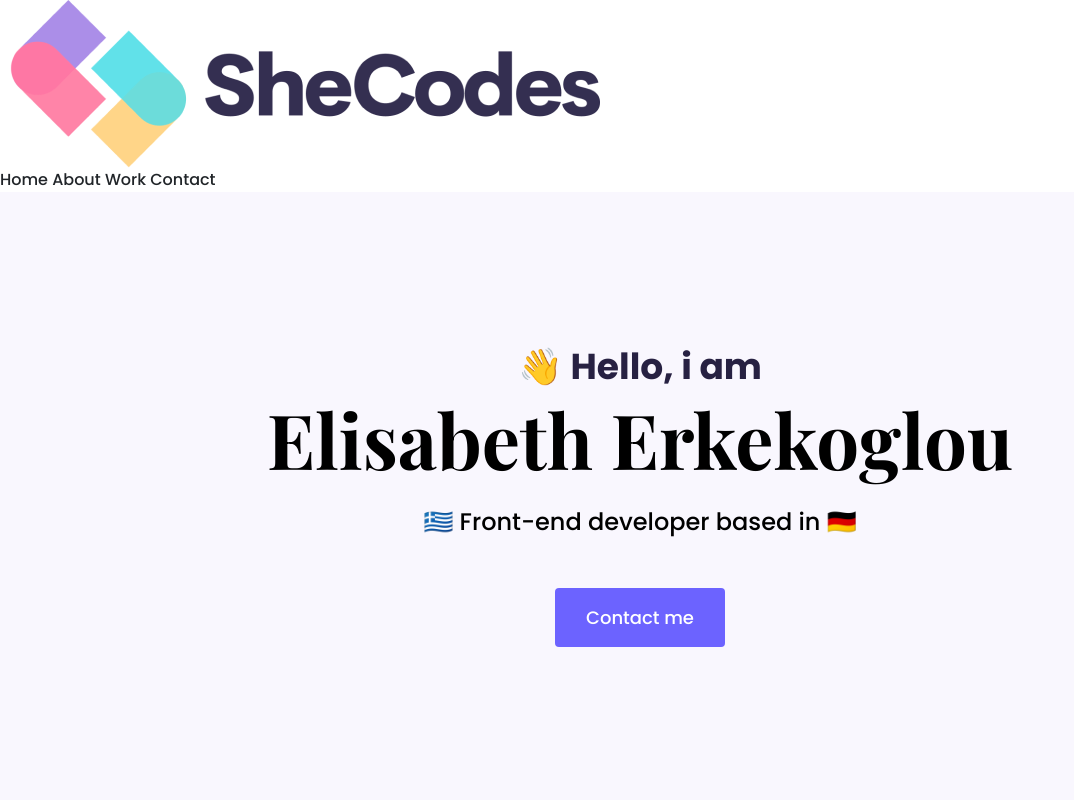
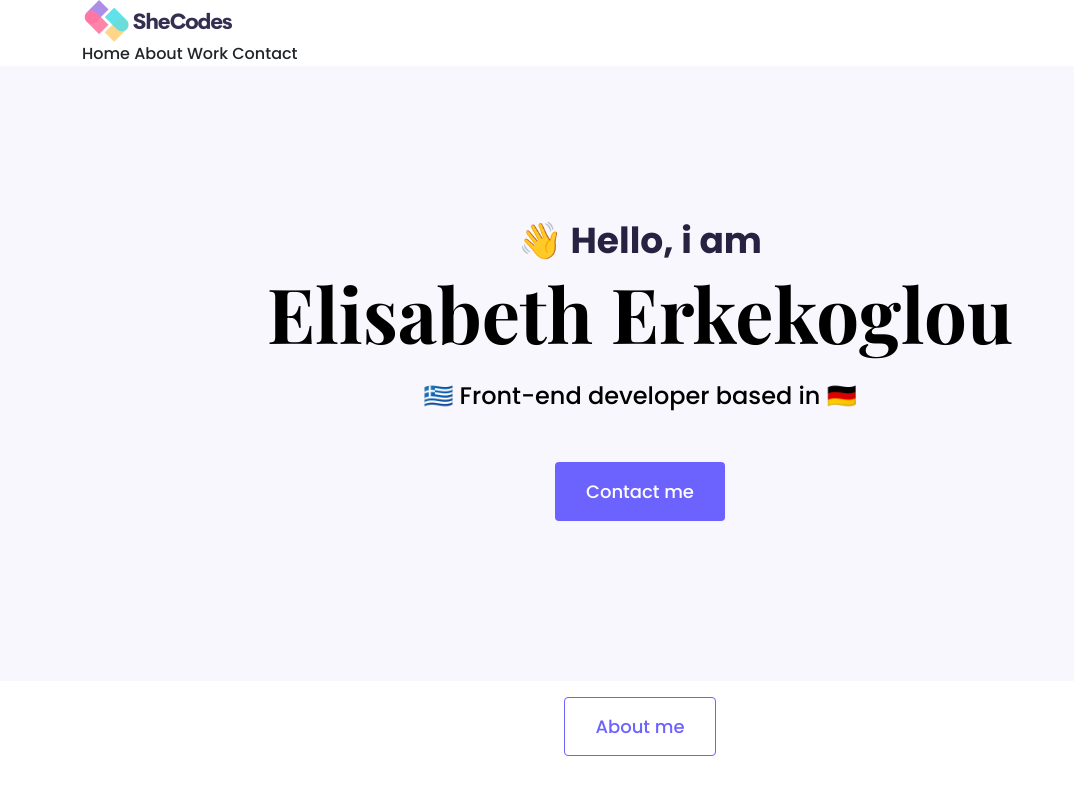
Before and after one commit to elic4vet/projet__portfolio, a plain HTML site: page index.html in a window 1280 px wide. Shown: the top 800 px of the page, without its empty margins (0-1074 px from the left). Drawn offline with nearby package versions, Linux system fonts and the light colour scheme.

Commit message:
Update index.html

```diff
--- a/index.html
+++ b/index.html
@@ -31,9 +31,9 @@
     <title>Portfolio</title>
   </head>
   <body>
-    <nav>
-      <div class="container"></div>
-      <img src="images/logo.png" alt="" />
+    <nav class="d-flex justify-content-between">
+      <div class="container">
+        <img src="images/logo.png" alt="" class="logo" />
         <ul>
           <li>Home</li>
           <li>About</li>
```
Lines whose indentation alone changed are shown as unchanged.
